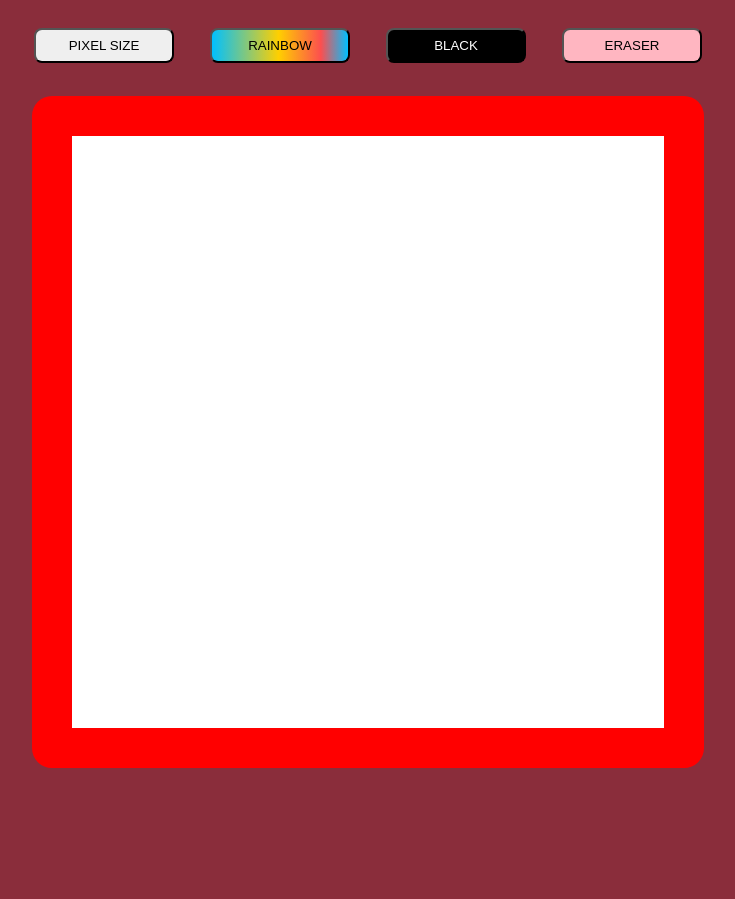
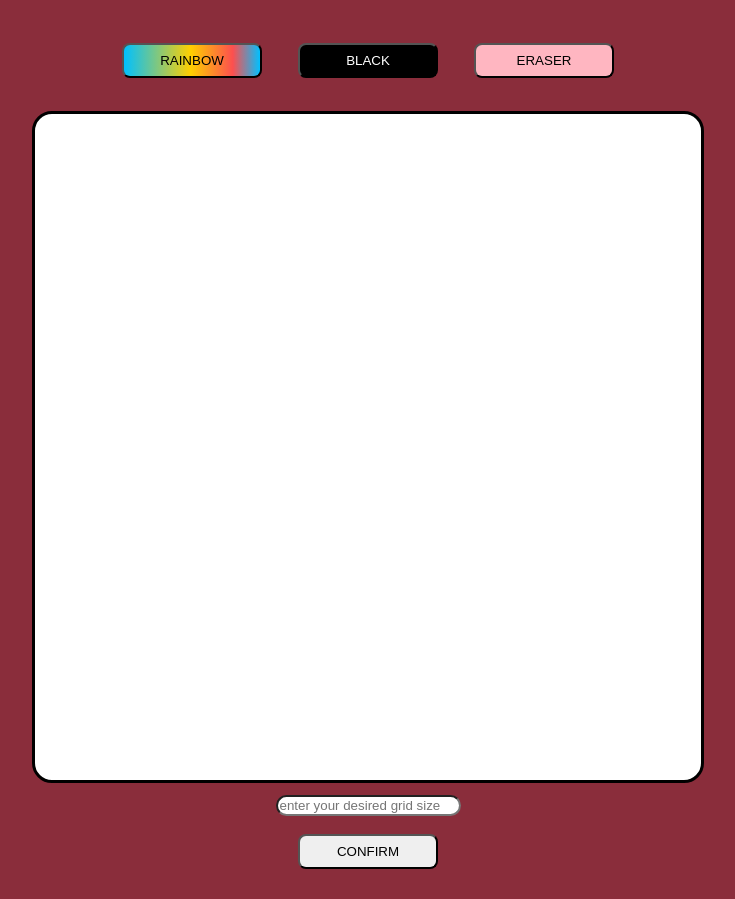
Before and after one commit to Yiosy/etch-a-sketch, a plain HTML site: page index.html in a window 1280 px wide. Shown: the part 85-984 px from the top of the page, without its empty margins (272-1007 px from the left). Before the commit the page ends 853 px from the top, so only its background shows below. Drawn offline with Linux system fonts and the light colour scheme; a web font is replaced by a local one.

Commit message:
added designated space to input grid size instead of using alert, moved buttons

```diff
--- a/index.html
+++ b/index.html
@@ -1,6 +1,12 @@
 <!DOCTYPE html>
 <html lang="en">
   <head>
+    <link rel="preconnect" href="https://fonts.googleapis.com" />
+    <link rel="preconnect" href="https://fonts.gstatic.com" crossorigin />
+    <link
+      href="https://fonts.googleapis.com/css2?family=Shantell+Sans:ital,wght@0,400;1,700&display=swap"
+      rel="stylesheet"
+    />
     <meta charset="UTF-8" />
     <meta name="viewport" content="width=device-width, initial-scale=1.0" />
     <link rel="stylesheet" href="./style.css" />
@@ -10,7 +16,6 @@
   <body>
     <h1>ETCH A SKETCH</h1>
     <div class="menu">
-      <button id="Grid-size">Pixel size</button>
       <button id="rainbow">Rainbow</button>
       <button id="black">Black</button>
       <button id="eraser">Eraser</button>
@@ -18,5 +23,14 @@
     <div class="container">
       <div id="grid"></div>
     </div>
+    <div class="grid-input">
+      <input
+        type="number"
+        name="Grid-size"
+        id="grid-input"
+        placeholder="enter your desired grid size"
+      />
+      <button id="Grid-size">Confirm</button>
+    </div>
   </body>
 </html>
--- a/js.js
+++ b/js.js
@@ -3,6 +3,18 @@ const box = document.getElementsByClassName("box");
 const rainbow = document.getElementById("rainbow");
 const black = document.getElementById("black");
 const eraser = document.getElementById("eraser");
+const input = document.querySelector("input");
+const button = document.getElementById("Grid-size");
+
+button.addEventListener("click", () => {
+  if (input.value <= 100 && input.value > 0) {
+    removeAllChildNodes(container);
+    gridSize(input.value);
+  } else {
+    alert("number can't exceed 100 or be below 0");
+  }
+});
+
 let color = "black";
 function gridSize(size) {
   for (let i = 0; i < size ** 2; i++) {
@@ -29,23 +41,21 @@ container.addEventListener("mouseover", (e) => {
   }
 });
 
-const button = document.getElementById("Grid-size");
-
 function removeAllChildNodes(parent) {
   while (parent.firstChild) {
     parent.removeChild(parent.firstChild);
   }
 }
 
-button.addEventListener("click", () => {
-  let a = prompt("type grid's size");
-  if (a <= 100 && a > 0) {
-    removeAllChildNodes(container);
-    gridSize(a);
-  } else {
-    alert("number can't exceed 100 or be below 0");
-  }
-});
+// button.addEventListener("click", () => {
+//   let a = prompt("type grid's size");
+//   if (a <= 100 && a > 0) {
+//     removeAllChildNodes(container);
+//     gridSize(a);
+//   } else {
+//     alert("number can't exceed 100 or be below 0");
+//   }
+// });
 function randomColors() {
   return (
     "#" + (randomColor = Math.floor(Math.random() * 16777215).toString(16))
--- a/style.css
+++ b/style.css
@@ -4,6 +4,7 @@
 body {
   margin: 0px;
   padding: 0px;
+  font-family: "Shantell Sans", cursive;
   background-color: rgb(138, 45, 59);
 }
 .container {
@@ -20,7 +21,6 @@ body {
   justify-content: space-around;
   position: relative;
   background-color: white;
-  border: solid 40px red;
   border-radius: 20px;
 }
 
@@ -41,12 +41,13 @@ body {
 }
 h1 {
   text-align: center;
+  font-size: 38px;
 }
 #Grid-size,
 #rainbow,
 #black,
 #eraser {
-  margin-top: 20px;
+  margin-top: 10px;
   padding: 8px;
   width: 140px;
   border-radius: 8px;
@@ -70,3 +71,19 @@ h1 {
     #00c0ff 100%
   );
 }
+.grid-input {
+  display: flex;
+  align-items: center;
+  justify-content: center;
+  flex-direction: column;
+
+  border-radius: 8px;
+  padding: 12px;
+}
+.Grid-size {
+  display: flex;
+}
+input {
+  border-radius: 12px;
+  display: flex;
+}
```
